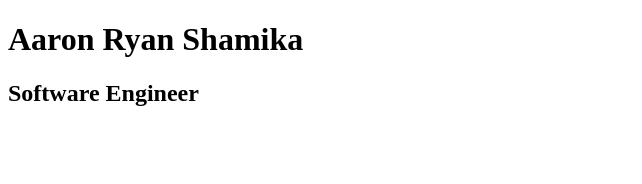
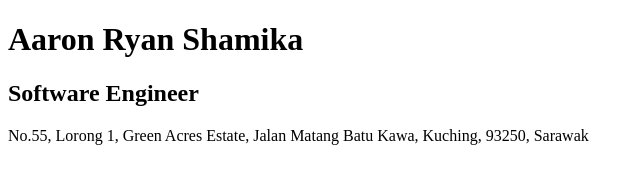
Before and after one commit to CommanderThrow/single-page-cv, a plain HTML site: page index.html in a window 1280 px wide. Shown: the whole page, without its empty margins (0-642 px from the left). Drawn offline with Linux system fonts and the light colour scheme.

Commit message:
add my home address

```diff
--- a/index.html
+++ b/index.html
@@ -2,4 +2,5 @@
 <html lang="en">
 <h1>Aaron Ryan Shamika</h1>
 <h2>Software Engineer</h2>
+<p>No.55, Lorong 1, Green Acres Estate, Jalan Matang Batu Kawa, Kuching, 93250, Sarawak</p>
 </html>
```
